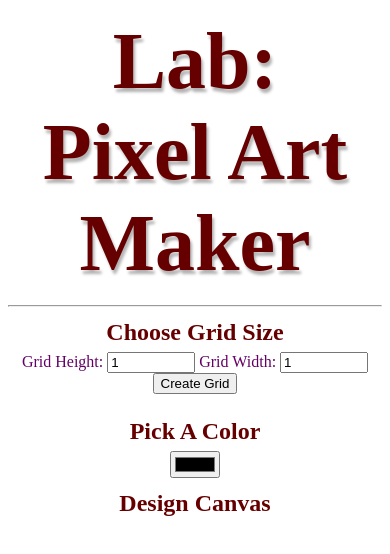
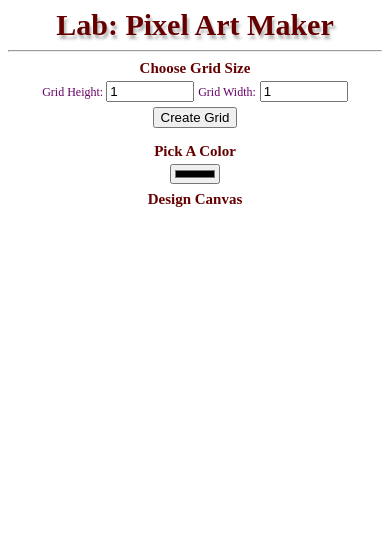
Before and after one commit to iamwilliam19/Pixel-Art-Maker, a plain HTML site: page index.html in a window 390 px wide. Drawn offline with nearby package versions, Linux system fonts and the light colour scheme; a web font is replaced by a local one.

Commit message:
Update styles.css

```diff
--- a/styles.css
+++ b/styles.css
@@ -1,7 +1,13 @@
 body {
     text-align: center;
     font-family: Spirax;
-      color: #660000;
+    color: #660000;
+}
+
+.heading{
+  width:100%;
+  height: auto;
+
 }
 
 h1 {
@@ -48,3 +54,53 @@ input[type=number] {
 label{
     color:#660066;
 }
+
+
+/*tabs and Notes*/
+
+@media screen and (max-width: 960px){
+    h1{
+      font-size: 50px;
+    }
+}
+
+@media screen and (min-width: 960px){
+    h1{
+      font-size: 50px;
+      background-color: green;
+    }
+}
+
+/*Android phones*/
+@media screen and (max-width:480px){
+
+  h1{
+    font-size: 30px;
+  }
+
+  h2{
+    font-size: 15px;
+  }
+
+  label{
+    font-size: 12px;
+
+  }
+
+  #createGrid{
+    margin-top: 5px;
+  }
+  #colorPicker{
+    height: 20px;
+    width: 50px;
+  }
+  #inputWidth{
+    height: 15px;
+  }
+
+  #inputHeight{
+    height: 15px;
+  }
+
+
+}
```
